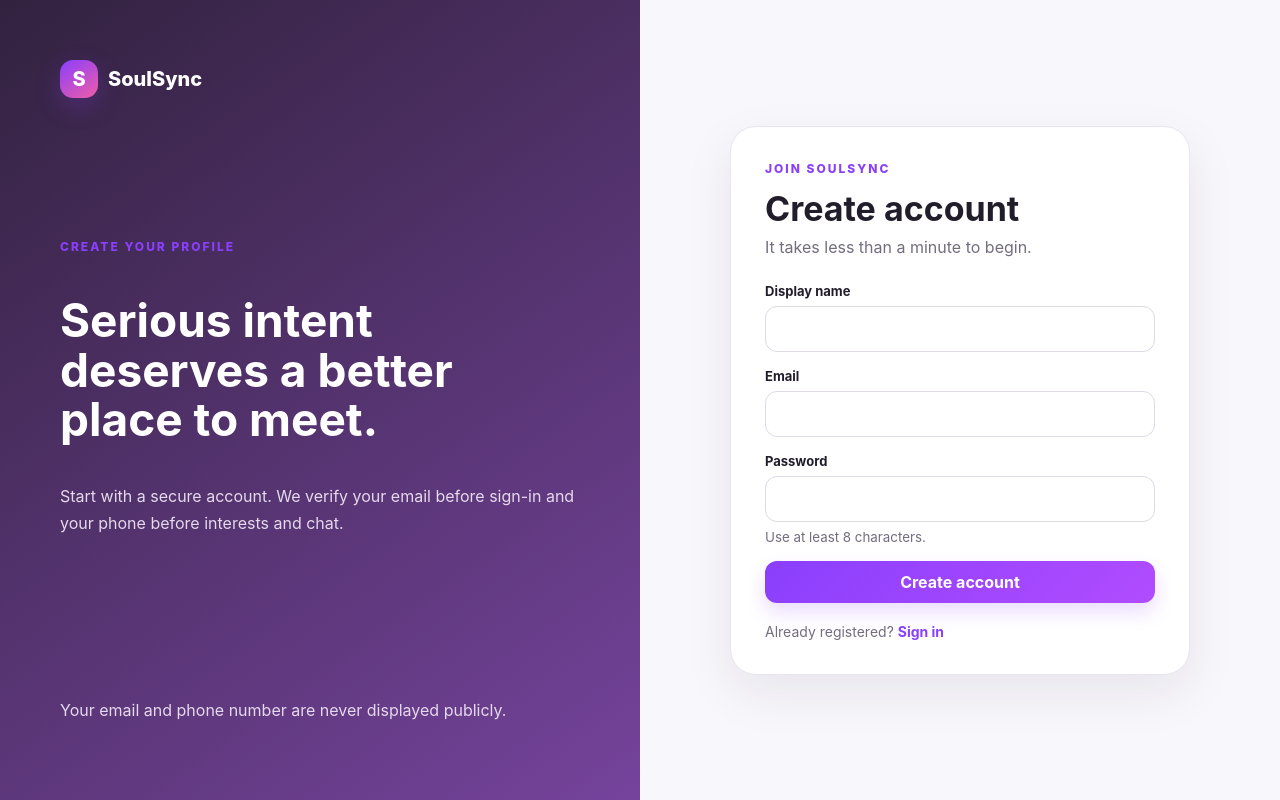
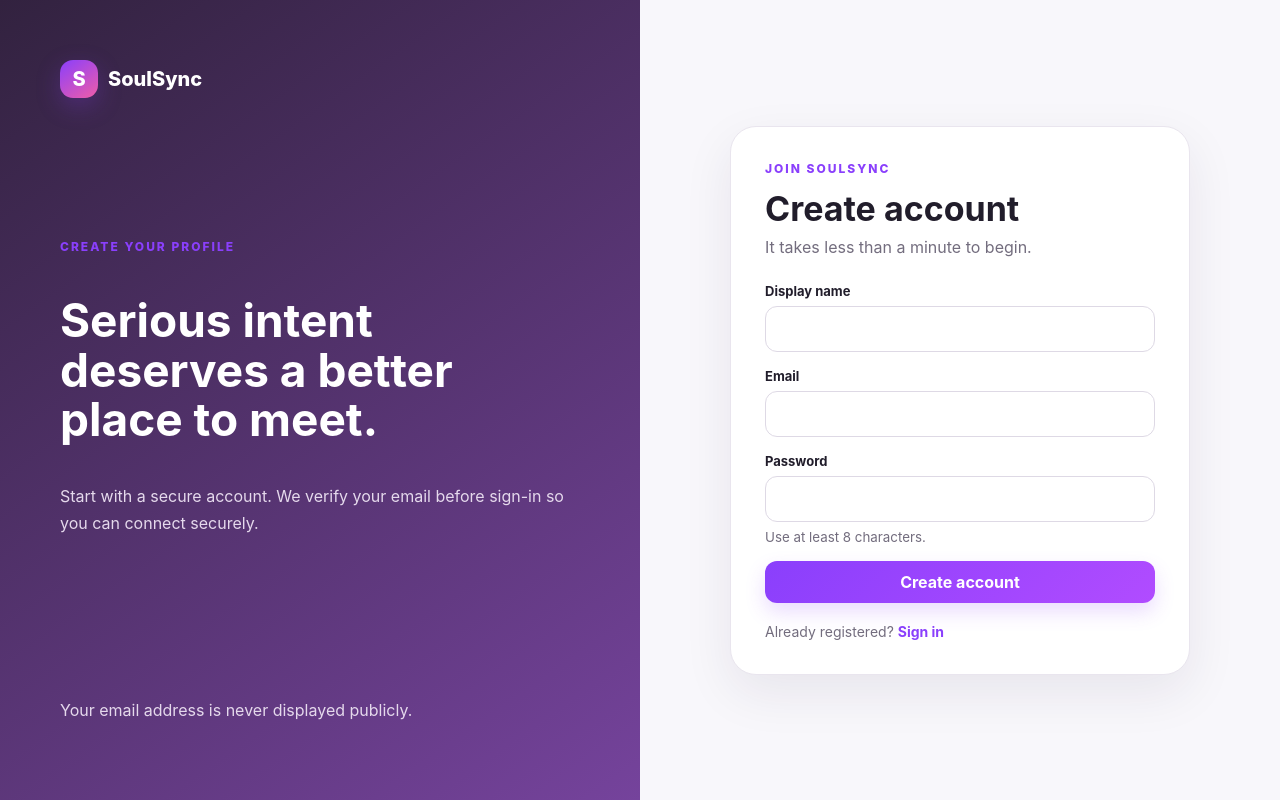
Before and after one commit to AbhiZenin/soulsync-Deploy, a Next.js app in the folder frontend/: page /register in a window 1280 px wide. Built offline with nearby package versions, Linux system fonts and the light colour scheme; no server answers.

Commit message:
Clean production UI and remove development controls

```diff
--- a/frontend/app/register/page.tsx
+++ b/frontend/app/register/page.tsx
@@ -39,9 +39,9 @@ export default function Register() {
       <div>
         <p className="eyebrow">CREATE YOUR PROFILE</p>
         <h2>Serious intent deserves a better place to meet.</h2>
-        <p>Start with a secure account. We verify your email before sign-in and your phone before interests and chat.</p>
+        <p>Start with a secure account. We verify your email before sign-in so you can connect securely.</p>
       </div>
-      <p>Your email and phone number are never displayed publicly.</p>
+      <p>Your email address is never displayed publicly.</p>
     </aside>
     <main className="auth-main">
       <form className="auth-card" onSubmit={submit}>
```
Also changed, not shown: frontend/app/login/page.tsx (+0 -8 lines), frontend/app/page.tsx (+1 -1 lines).
